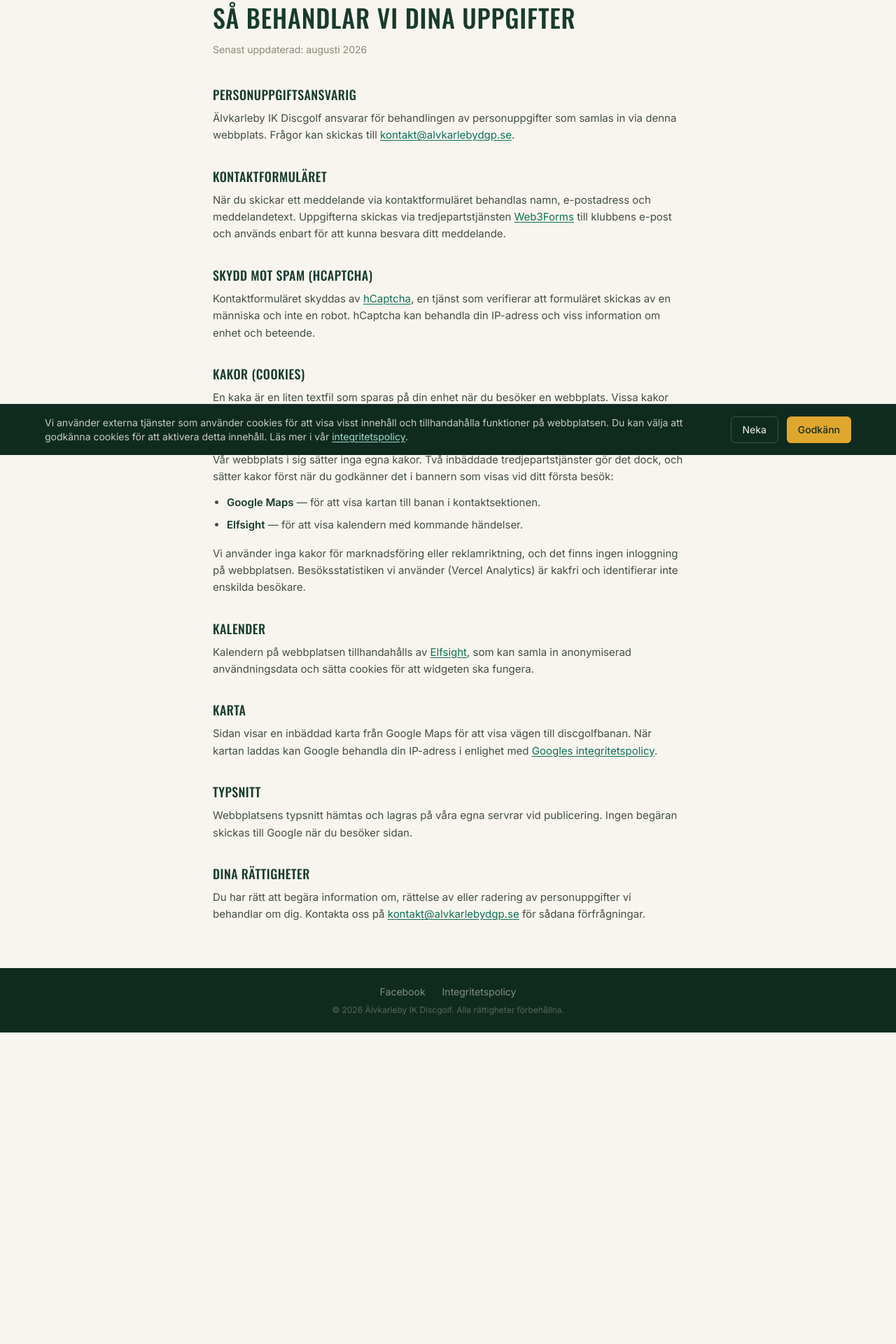
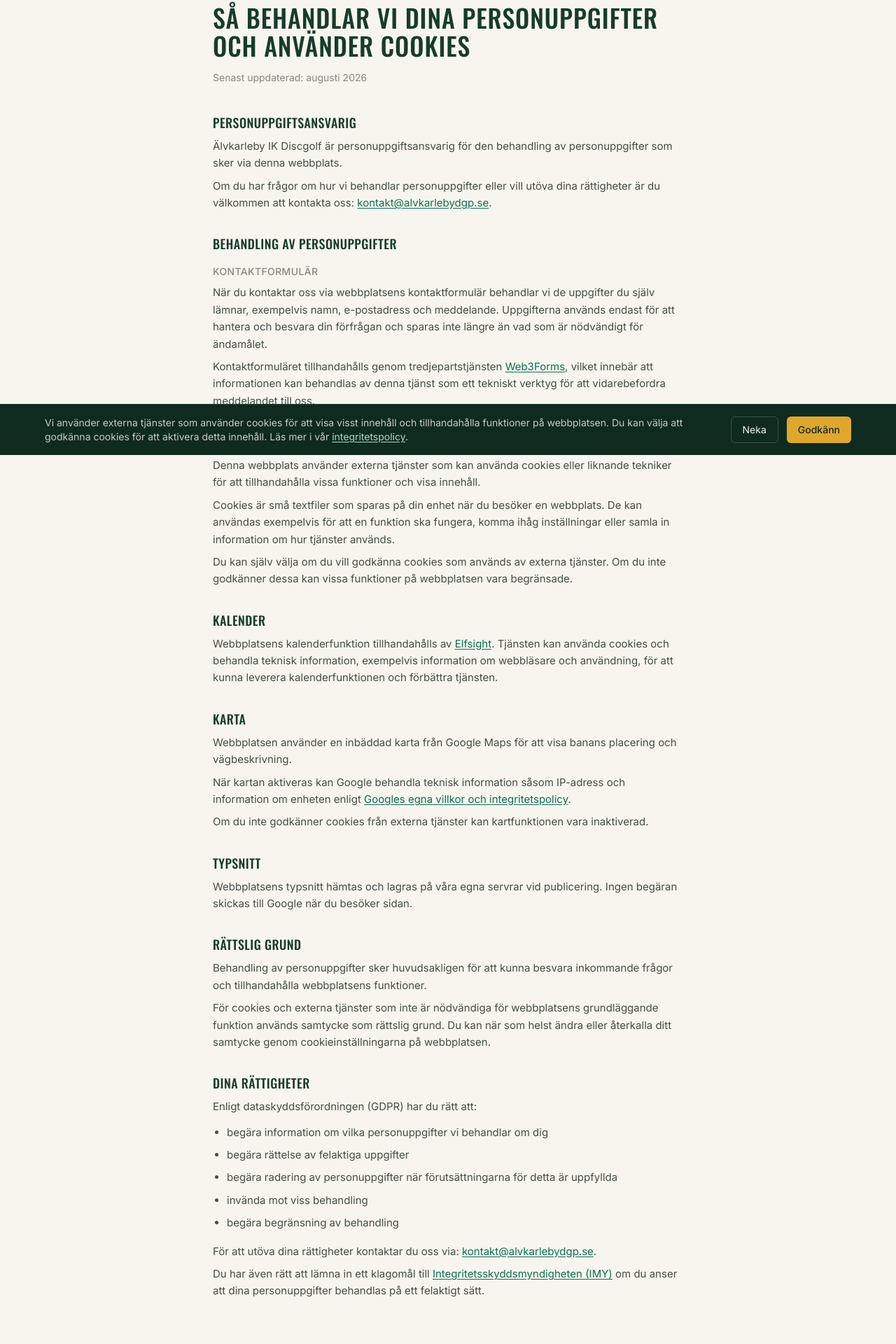
Before and after one commit to KungForsen/alvkarleby-dgp, a Next.js app: page /integritetspolicy in a window 1280 px wide. Shown: the part 150-2070 px from the top of the page at 70% size. Before the commit the page ends 1625 px from the top, so only its background shows below. Built offline with nearby package versions, Linux system fonts and the light colour scheme.

Commit message:
Privacy policy

```diff
--- a/src/app/integritetspolicy/page.tsx
+++ b/src/app/integritetspolicy/page.tsx
@@ -3,7 +3,7 @@ import Header from "@/components/Header";
 import Footer from "@/components/Footer";
 
 export const metadata: Metadata = {
-  title: "Integritetspolicy – Älvkarleby IK Discgolf",
+  title: "Integritets- och cookiepolicy – Älvkarleby IK Discgolf",
 };
 
 export default function Integritetspolicy() {
@@ -12,9 +12,9 @@ export default function Integritetspolicy() {
       <Header />
       <main className="bg-cream px-5 py-16 sm:px-8">
         <div className="mx-auto max-w-2xl">
-          <p className="eyebrow mb-3 text-teal">Integritetspolicy</p>
+          <p className="eyebrow mb-3 text-teal">Integritets- och cookiepolicy</p>
           <h1 className="font-display text-3xl font-medium uppercase tracking-wide text-forest sm:text-4xl">
-            Så behandlar vi dina uppgifter
+            Så behandlar vi dina personuppgifter och använder cookies
           </h1>
           <p className="mt-4 text-sm text-stone">Senast uppdaterad: augusti 2026</p>
 
@@ -24,9 +24,13 @@ export default function Integritetspolicy() {
                 Personuppgiftsansvarig
               </h2>
               <p className="mt-2">
-                Älvkarleby IK Discgolf ansvarar för behandlingen av
-                personuppgifter som samlas in via denna webbplats. Frågor kan
-                skickas till{" "}
+                Älvkarleby IK Discgolf är personuppgiftsansvarig för den
+                behandling av personuppgifter som sker via denna webbplats.
+              </p>
+              <p className="mt-2">
+                Om du har frågor om hur vi behandlar personuppgifter eller
+                vill utöva dina rättigheter är du välkommen att kontakta
+                oss:{" "}
                 <a
                   href="mailto:kontakt@alvkarlebydgp.se"
                   className="text-teal underline underline-offset-2"
@@ -39,12 +43,20 @@ export default function Integritetspolicy() {
 
             <section>
               <h2 className="font-display text-lg font-medium uppercase tracking-wide text-forest">
-                Kontaktformuläret
+                Behandling av personuppgifter
               </h2>
+              <h3 className="mt-4 text-sm font-medium uppercase tracking-wide text-stone">
+                Kontaktformulär
+              </h3>
               <p className="mt-2">
-                När du skickar ett meddelande via kontaktformuläret behandlas
-                namn, e-postadress och meddelandetext. Uppgifterna skickas
-                via tredjepartstjänsten{" "}
+                När du kontaktar oss via webbplatsens kontaktformulär
+                behandlar vi de uppgifter du själv lämnar, exempelvis namn,
+                e-postadress och meddelande. Uppgifterna används endast för
+                att hantera och besvara din förfrågan och sparas inte längre
+                än vad som är nödvändigt för ändamålet.
+              </p>
+              <p className="mt-2">
+                Kontaktformuläret tillhandahålls genom tredjepartstjänsten{" "}
                 <a
                   href="https://web3forms.com"
                   target="_blank"
@@ -52,62 +64,32 @@ export default function Integritetspolicy() {
                   className="text-teal underline underline-offset-2"
                 >
                   Web3Forms
-                </a>{" "}
-                till klubbens e-post och används enbart för att kunna
-                besvara ditt meddelande.
+                </a>
+                , vilket innebär att informationen kan behandlas av denna
+                tjänst som ett tekniskt verktyg för att vidarebefordra
+                meddelandet till oss.
               </p>
             </section>
 
             <section>
               <h2 className="font-display text-lg font-medium uppercase tracking-wide text-forest">
-                Skydd mot spam (hCaptcha)
+                Cookies och externa tjänster
               </h2>
               <p className="mt-2">
-                Kontaktformuläret skyddas av{" "}
-                <a
-                  href="https://www.hcaptcha.com/privacy"
-                  target="_blank"
-                  rel="noopener noreferrer"
-                  className="text-teal underline underline-offset-2"
-                >
-                  hCaptcha
-                </a>
-                , en tjänst som verifierar att formuläret skickas av en
-                människa och inte en robot. hCaptcha kan behandla din
-                IP-adress och viss information om enhet och beteende.
+                Denna webbplats använder externa tjänster som kan använda
+                cookies eller liknande tekniker för att tillhandahålla
+                vissa funktioner och visa innehåll.
               </p>
-            </section>
-
-            <section>
-              <h2 className="font-display text-lg font-medium uppercase tracking-wide text-forest">
-                Kakor (cookies)
-              </h2>
               <p className="mt-2">
-                En kaka är en liten textfil som sparas på din enhet när du
-                besöker en webbplats. Vissa kakor tas bort när du stänger
-                webbläsaren, andra ligger kvar längre. Du kan alltid ta bort
-                eller blockera kakor via inställningarna i din webbläsare.
+                Cookies är små textfiler som sparas på din enhet när du
+                besöker en webbplats. De kan användas exempelvis för att en
+                funktion ska fungera, komma ihåg inställningar eller samla
+                in information om hur tjänster används.
               </p>
-              <p className="mt-4">
-                Vår webbplats i sig sätter inga egna kakor. Två inbäddade
-                tredjepartstjänster gör det dock, och sätter kakor först när
-                du godkänner det i bannern som visas vid ditt första besök:
-              </p>
-              <ul className="mt-3 list-disc space-y-2 pl-5">
-                <li>
-                  <strong className="text-forest">Google Maps</strong> — för
-                  att visa kartan till banan i kontaktsektionen.
-                </li>
-                <li>
-                  <strong className="text-forest">Elfsight</strong> — för att
-                  visa kalendern med kommande händelser.
-                </li>
-              </ul>
-              <p className="mt-4">
-                Vi använder inga kakor för marknadsföring eller
-                reklamriktning, och det finns ingen inloggning på
-                webbplatsen. Besöksstatistiken vi använder (Vercel Analytics)
-                är kakfri och identifierar inte enskilda besökare.
+              <p className="mt-2">
+                Du kan själv välja om du vill godkänna cookies som används
+                av externa tjänster. Om du inte godkänner dessa kan vissa
+                funktioner på webbplatsen vara begränsade.
               </p>
             </section>
 
@@ -116,7 +98,7 @@ export default function Integritetspolicy() {
                 Kalender
               </h2>
               <p className="mt-2">
-                Kalendern på webbplatsen tillhandahålls av{" "}
+                Webbplatsens kalenderfunktion tillhandahålls av{" "}
                 <a
                   href="https://elfsight.com/privacy-policy/"
                   target="_blank"
@@ -125,8 +107,10 @@ export default function Integritetspolicy() {
                 >
                   Elfsight
                 </a>
-                , som kan samla in anonymiserad användningsdata och sätta
-                cookies för att widgeten ska fungera.
+                . Tjänsten kan använda cookies och behandla teknisk
+                information, exempelvis information om webbläsare och
+                användning, för att kunna leverera kalenderfunktionen och
+                förbättra tjänsten.
               </p>
             </section>
 
@@ -135,18 +119,25 @@ export default function Integritetspolicy() {
                 Karta
               </h2>
               <p className="mt-2">
-                Sidan visar en inbäddad karta från Google Maps för att visa
-                vägen till discgolfbanan. När kartan laddas kan Google
-                behandla din IP-adress i enlighet med{" "}
+                Webbplatsen använder en inbäddad karta från Google Maps för
+                att visa banans placering och vägbeskrivning.
+              </p>
+              <p className="mt-2">
+                När kartan aktiveras kan Google behandla teknisk information
+                såsom IP-adress och information om enheten enligt{" "}
                 <a
                   href="https://policies.google.com/privacy"
                   target="_blank"
                   rel="noopener noreferrer"
                   className="text-teal underline underline-offset-2"
                 >
-                  Googles integritetspolicy
+                  Googles egna villkor och integritetspolicy
                 </a>
                 .
+              </p>
+              <p className="mt-2">
+                Om du inte godkänner cookies från externa tjänster kan
+                kartfunktionen vara inaktiverad.
               </p>
             </section>
 
@@ -163,19 +154,57 @@ export default function Integritetspolicy() {
 
             <section>
               <h2 className="font-display text-lg font-medium uppercase tracking-wide text-forest">
+                Rättslig grund
+              </h2>
+              <p className="mt-2">
+                Behandling av personuppgifter sker huvudsakligen för att
+                kunna besvara inkommande frågor och tillhandahålla
+                webbplatsens funktioner.
+              </p>
+              <p className="mt-2">
+                För cookies och externa tjänster som inte är nödvändiga för
+                webbplatsens grundläggande funktion används samtycke som
+                rättslig grund. Du kan när som helst ändra eller återkalla
+                ditt samtycke genom cookieinställningarna på webbplatsen.
+              </p>
+            </section>
+
+            <section>
+              <h2 className="font-display text-lg font-medium uppercase tracking-wide text-forest">
                 Dina rättigheter
               </h2>
               <p className="mt-2">
-                Du har rätt att begära information om, rättelse av eller
-                radering av personuppgifter vi behandlar om dig. Kontakta oss
-                på{" "}
+                Enligt dataskyddsförordningen (GDPR) har du rätt att:
+              </p>
+              <ul className="mt-3 list-disc space-y-2 pl-5">
+                <li>begära information om vilka personuppgifter vi behandlar om dig</li>
+                <li>begära rättelse av felaktiga uppgifter</li>
+                <li>begära radering av personuppgifter när förutsättningarna för detta är uppfyllda</li>
+                <li>invända mot viss behandling</li>
+                <li>begära begränsning av behandling</li>
+              </ul>
+              <p className="mt-4">
+                För att utöva dina rättigheter kontaktar du oss via:{" "}
                 <a
                   href="mailto:kontakt@alvkarlebydgp.se"
                   className="text-teal underline underline-offset-2"
                 >
                   kontakt@alvkarlebydgp.se
+                </a>
+                .
+              </p>
+              <p className="mt-2">
+                Du har även rätt att lämna in ett klagomål till{" "}
+                <a
+                  href="https://www.imy.se"
+                  target="_blank"
+                  rel="noopener noreferrer"
+                  className="text-teal underline underline-offset-2"
+                >
+                  Integritetsskyddsmyndigheten (IMY)
                 </a>{" "}
-                för sådana förfrågningar.
+                om du anser att dina personuppgifter behandlas på ett
+                felaktigt sätt.
               </p>
             </section>
           </div>
```
